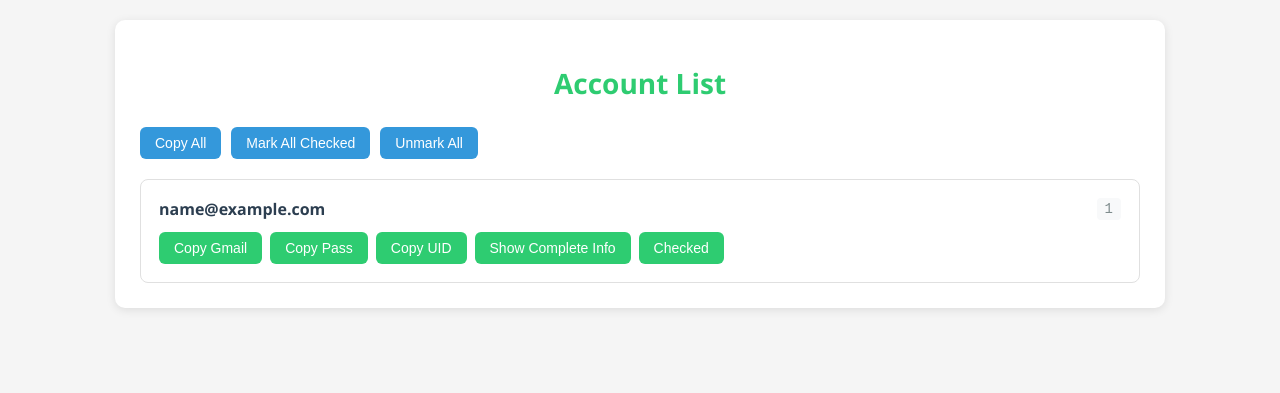
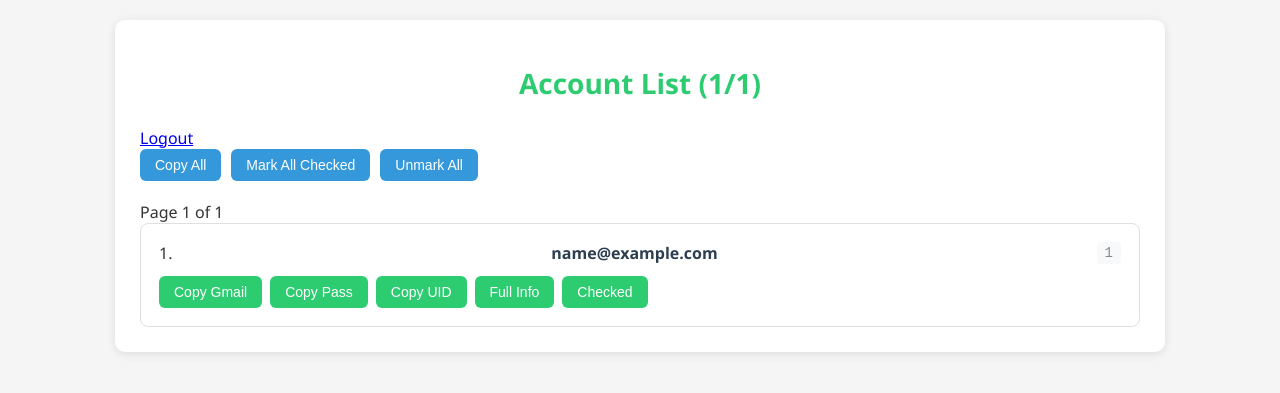
Before and after one commit to KyleGr1m/MyMLSrv, a Flask app: template templates/results.html in a window 1280 px wide. Shown: the top 393 px of the page. Run offline with Flask 3, Linux system fonts and the light colour scheme; the template is opened without the code that fills it: most values are stand-ins (such as "Sample title", 1, 10 or a date in 2020).

Commit message:
Update results.html

```diff
--- a/templates/results.html
+++ b/templates/results.html
@@ -6,16 +6,32 @@
 </head>
 <body>
     <div class="container">
-        <h1>Account List</h1>
+        <div class="header">
+            <h1>Account List ({{ current_page }}/{{ total_pages }})</h1>
+            <a href="/logout" class="logout-btn">Logout</a>
+        </div>
+
         <div class="controls">
             <button onclick="copyAll()">Copy All</button>
             <button onclick="markAll()">Mark All Checked</button>
             <button onclick="unmarkAll()">Unmark All</button>
         </div>
+
+        <div class="pagination">
+            {% if current_page > 1 %}
+                <a href="/accounts/{{ current_page-1 }}">Previous</a>
+            {% endif %}
+            <span>Page {{ current_page }} of {{ total_pages }}</span>
+            {% if current_page < total_pages %}
+                <a href="/accounts/{{ current_page+1 }}">Next</a>
+            {% endif %}
+        </div>
+
         <div class="account-list">
             {% for account in accounts %}
-            <div class="account-item" id="account-{{ loop.index }}">
+            <div class="account-item" id="account-{{ loop.index + ((current_page-1)*50) }}">
                 <div class="account-header">
+                    <span class="account-number">{{ loop.index + ((current_page-1)*50) }}.</span>
                     <span class="email">{{ account.email }}</span>
                     <span class="uid">{{ account.uid }}</span>
                 </div>
@@ -23,13 +39,13 @@
                     <button onclick="copyToClipboard('{{ account.email }}')">Copy Gmail</button>
                     <button onclick="copyToClipboard('{{ account.password }}')">Copy Pass</button>
                     <button onclick="copyToClipboard('{{ account.uid }}')">Copy UID</button>
-                    <button onclick="showAndCopyFullInfo('{{ loop.index }}')">Show Complete Info</button>
-                    <button onclick="markChecked('{{ loop.index }}')">Checked</button>
+                    <button onclick="showAndCopyFullInfo('{{ loop.index + ((current_page-1)*50) }}')">Full Info</button>
+                    <button onclick="markChecked('{{ loop.index + ((current_page-1)*50) }}')">Checked</button>
                 </div>
-                <div class="details" id="details-{{ loop.index }}">
+                <div class="details" id="details-{{ loop.index + ((current_page-1)*50) }}">
                     {{ account.details }}
                 </div>
-                <textarea class="full-info" id="full-info-{{ loop.index }}" readonly>{{ account.full_info }}</textarea>
+                <textarea class="full-info" id="full-info-{{ loop.index + ((current_page-1)*50) }}" readonly>{{ account.full_info }}</textarea>
             </div>
             {% endfor %}
         </div>
@@ -56,12 +72,14 @@
         function markChecked(index) {
             const account = document.getElementById(`account-${index}`);
             account.classList.toggle('checked');
+            // Store in localStorage for history
+            localStorage.setItem(`account-${index}`, 'checked');
         }
 
         function copyAll() {
             let allInfo = '';
             document.querySelectorAll('.full-info').forEach(el => {
-                allInfo += el.value + '\n\n';
+                allInfo += el.value + '\n';
             });
             navigator.clipboard.writeText(allInfo.trim());
             showToast('Copied all accounts to clipboard!');
@@ -70,12 +88,16 @@
         function markAll() {
             document.querySelectorAll('.account-item').forEach(el => {
                 el.classList.add('checked');
+                const index = el.id.split('-')[1];
+                localStorage.setItem(`account-${index}`, 'checked');
             });
         }
 
         function unmarkAll() {
             document.querySelectorAll('.account-item').forEach(el => {
                 el.classList.remove('checked');
+                const index = el.id.split('-')[1];
+                localStorage.removeItem(`account-${index}`);
             });
         }
 
@@ -95,6 +117,16 @@
                 }, 2000);
             }, 10);
         }
+
+        // Load checked status from localStorage
+        document.addEventListener('DOMContentLoaded', () => {
+            document.querySelectorAll('.account-item').forEach(el => {
+                const index = el.id.split('-')[1];
+                if (localStorage.getItem(`account-${index}`)) {
+                    el.classList.add('checked');
+                }
+            });
+        });
     </script>
 </body>
 </html>
```
